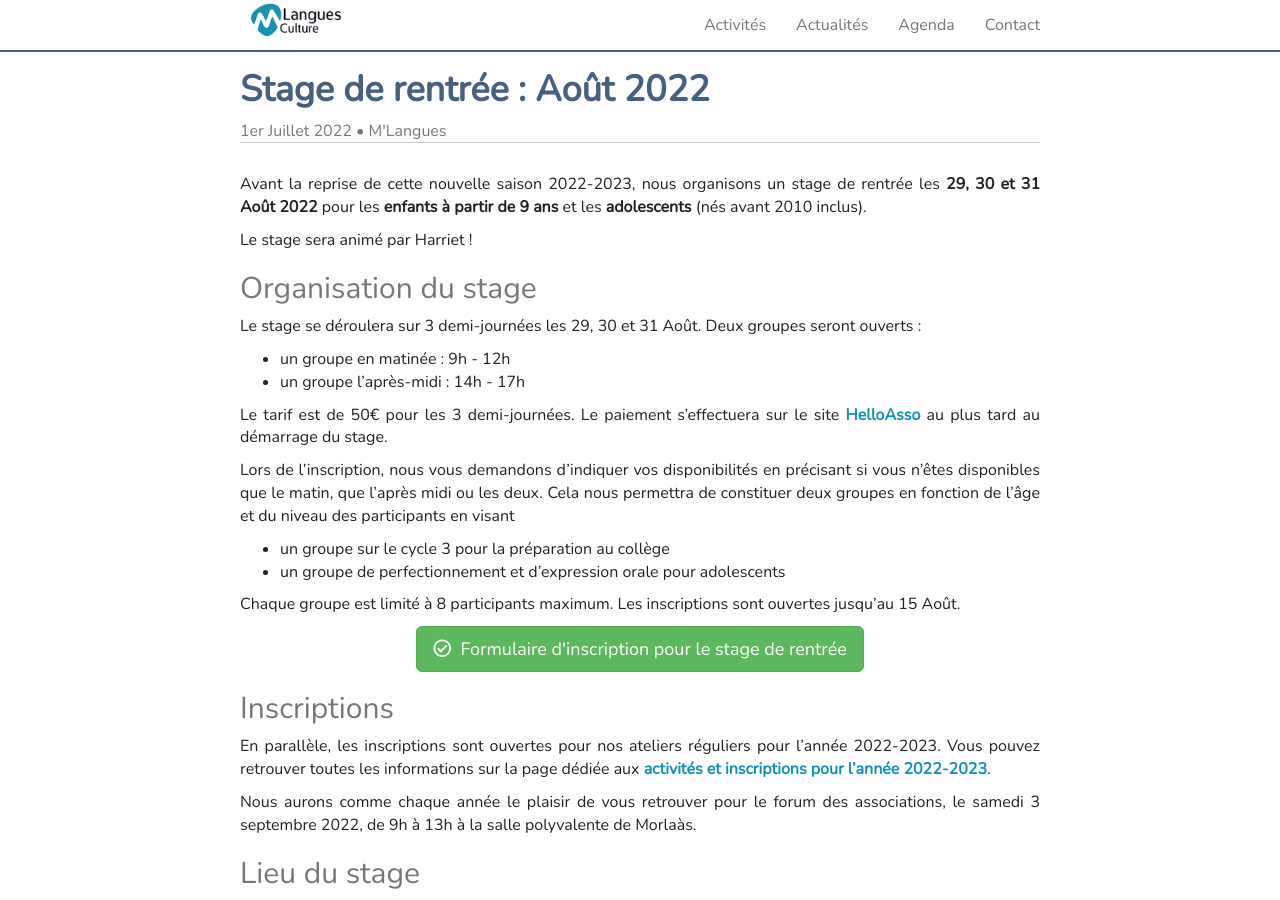
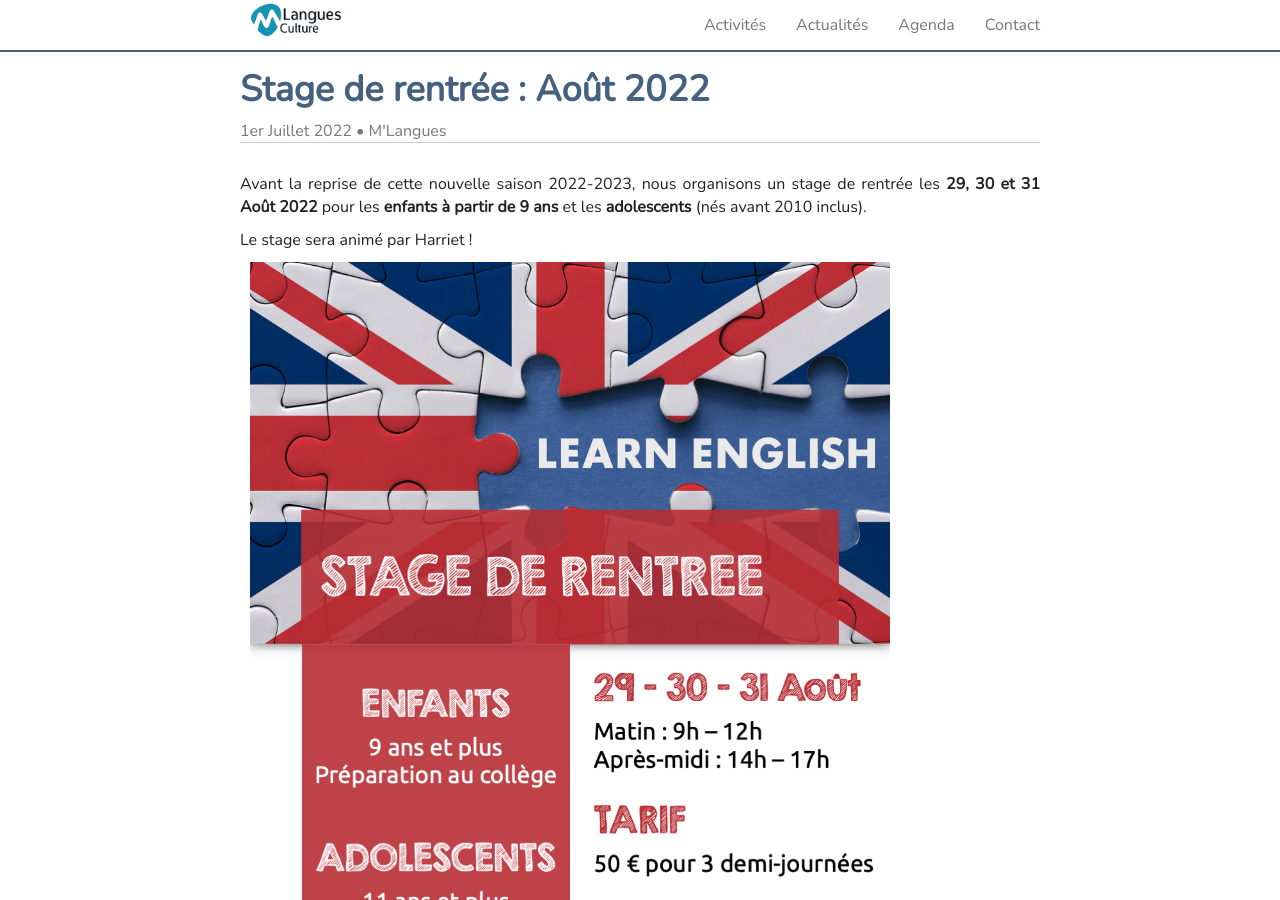
Before and after one commit to mlangues64/mlangues64.github.io, a Jekyll site: the page built from _posts/2022-07-01-stage-aout-2022.markdown, in a window 1280 px wide and 900 px high. Built offline with Jekyll 4.4.1, drawn with Linux system fonts in a browser that asks for light colours; nearby versions of some CDN libraries.

Commit message:
add flyer stage

```diff
--- a/_posts/2022-07-01-stage-aout-2022.markdown
+++ b/_posts/2022-07-01-stage-aout-2022.markdown
@@ -12,6 +12,8 @@ les **enfants à partir de 9 ans** et les **adolescents** (nés avant 2010
 inclus).
 
 Le stage sera animé par Harriet !
+
+<img src="/assets/img/StageFlyer.png" style="width:80%;" />
 
 ## Organisation du stage
 
```
Also changed, not shown: assets/img/StageFlyer.png (added).
